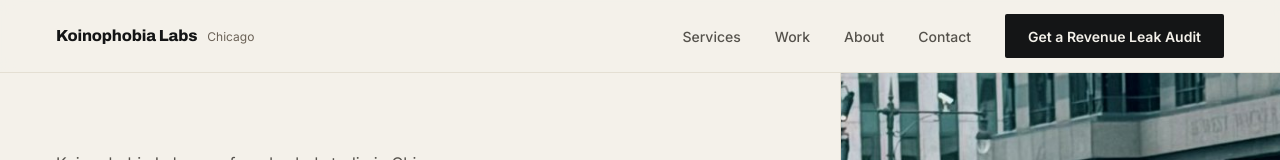
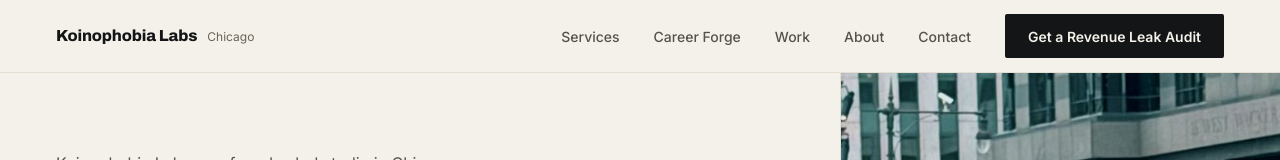
Before and after one commit to koinophobia-labs/koinophobia-labs-site, a Next.js app: page / in a window 1280 px wide. Shown: the top 160 px of the page. Built offline with nearby package versions, Linux system fonts and the light colour scheme.

Commit message:
Add Career Forge to primary navigation

```diff
--- a/components/home/HomeNav.tsx
+++ b/components/home/HomeNav.tsx
@@ -5,6 +5,7 @@ import Link from "next/link";
 
 const LINKS = [
   { label: "Services", href: "#services" },
+  { label: "Career Forge", href: "#career-forge" },
   { label: "Work", href: "#products" },
   { label: "About", href: "#about" },
   { label: "Contact", href: "#audit" },
```
